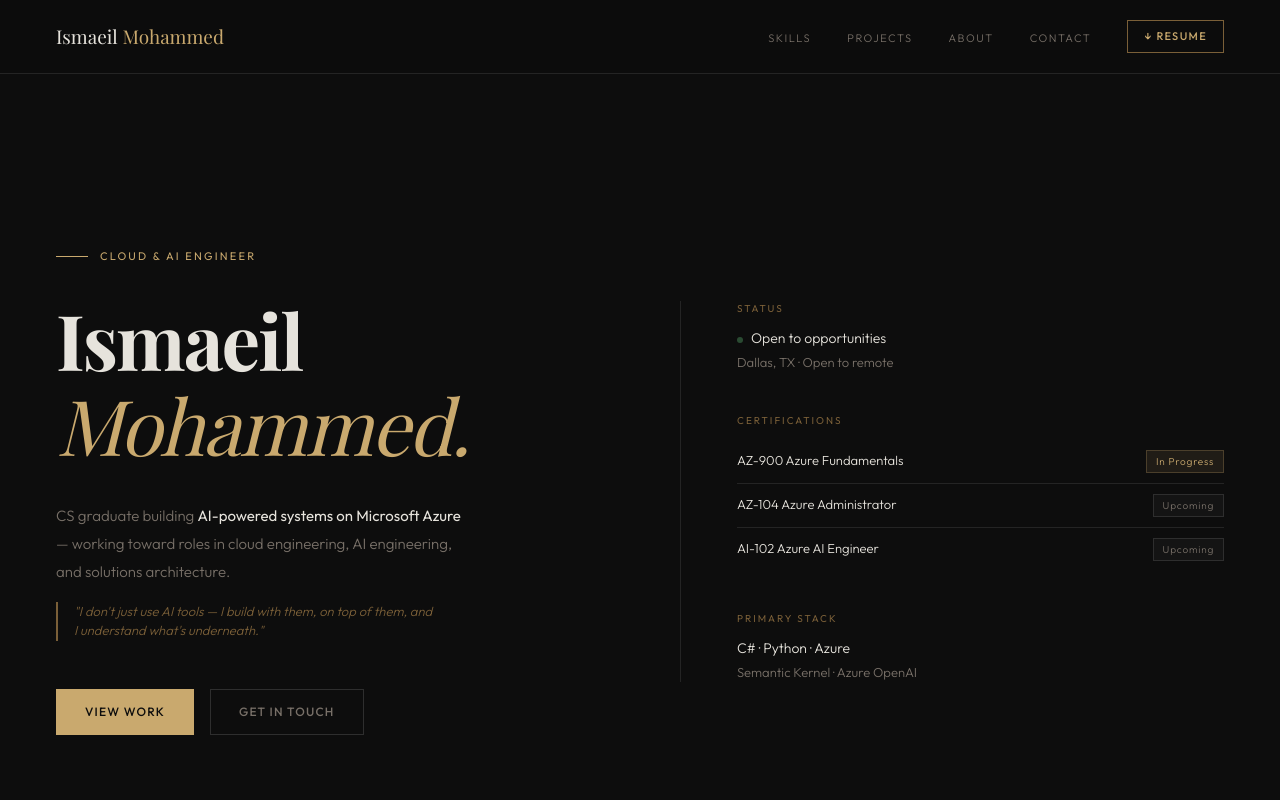
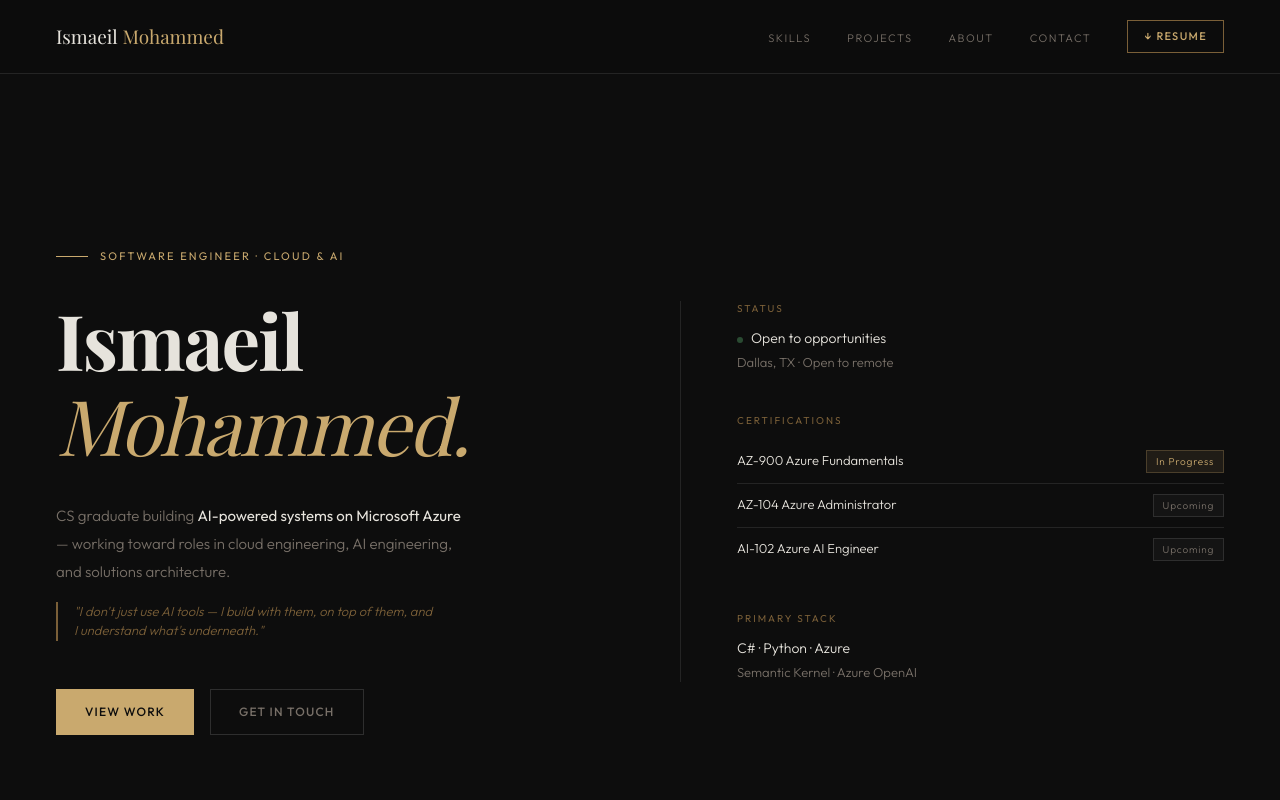
Before and after one commit to Itsasmile/Portfolio, a React (Vite) app: page / in a window 1280 px wide. Shown: the top 800 px of the page. Built offline with nearby package versions, Linux system fonts and the light colour scheme; a web font is replaced by a local one.

Commit message:
updated role

```diff
--- a/src/components/Hero.jsx
+++ b/src/components/Hero.jsx
@@ -11,7 +11,7 @@ export default function Hero() {
         <div className="flex items-center gap-3 mb-9 animate-rise-1">
           <div className="w-8 h-px bg-gold" />
           <span className="text-[11px] tracking-[0.2em] uppercase text-gold font-normal">
-            Cloud &amp; AI Engineer
+            Software Engineer · Cloud & AI
           </span>
         </div>
 
--- a/src/data/content.js
+++ b/src/data/content.js
@@ -2,7 +2,7 @@ export const PERSONAL = {
   name:       'Ismaeil Mohammed',
   firstName:  'Ismaeil',
   lastName:   'Mohammed',
-  role:       'Cloud & AI Engineer',
+  role:       'Software Engineer · Cloud & AI',
   location:   'Dallas, TX',
   remote:     'Open to remote',
   email:      'ismaeil.mohammed99@gmail.com',
```
